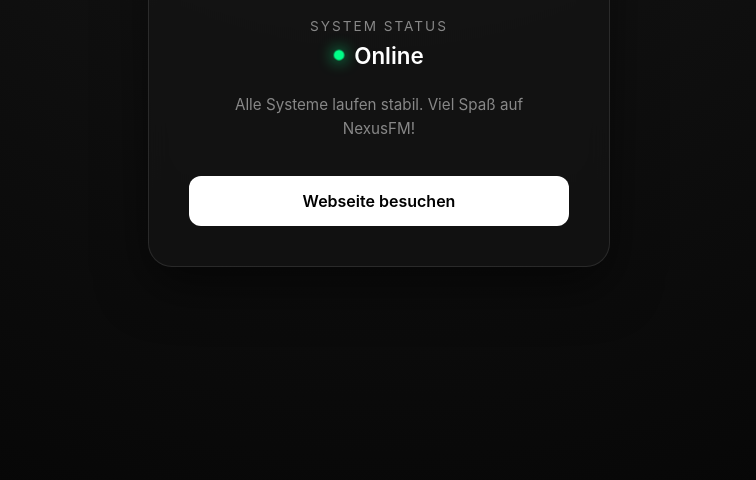
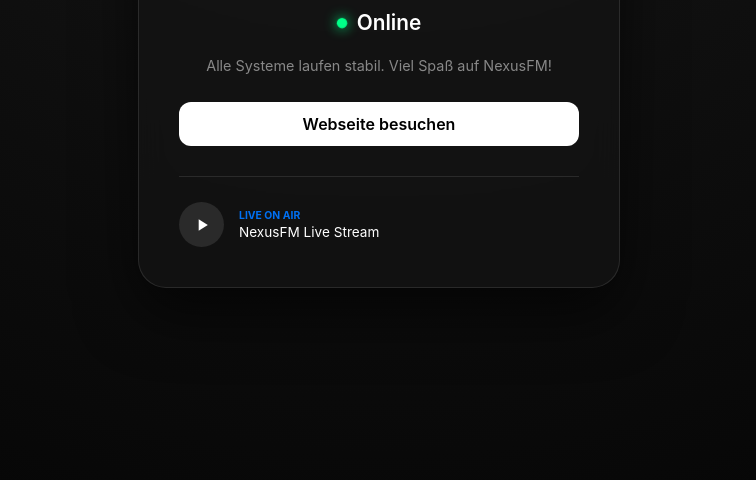
Before and after one commit to SOFTsorf/Nexusfm-status, a plain HTML site: page index.html in a window 1280 px wide. Shown: the part 320-800 px from the top of the page, without its empty margins (261-1017 px from the left). Drawn offline with Linux system fonts and the light colour scheme; no server answers.

Commit message:
Aktualisieren von index.html

```diff
--- a/index.html
+++ b/index.html
@@ -3,7 +3,7 @@
 <head>
     <meta charset="UTF-8">
     <meta name="viewport" content="width=device-width, initial-scale=1.0">
-    <title>NexusFM | System Status</title>
+    <title>NexusFM | Status & Player</title>
     <style>
         :root {
             --bg-color: #050505;
@@ -24,37 +24,33 @@
             display: flex;
             justify-content: center;
             align-items: center;
-            height: 100vh;
+            min-height: 100vh;
             margin: 0;
-            overflow: hidden;
         }
 
         .glass-card {
             background: var(--card-bg);
-            backdrop-filter: blur(12px);
-            -webkit-backdrop-filter: blur(12px);
+            backdrop-filter: blur(15px);
+            -webkit-backdrop-filter: blur(15px);
             border: 1px solid rgba(255, 255, 255, 0.1);
             padding: 40px;
-            border-radius: 24px;
+            border-radius: 28px;
             text-align: center;
             width: 100%;
-            max-width: 380px;
-            box-shadow: 0 20px 50px rgba(0, 0, 0, 0.5);
+            max-width: 400px;
+            box-shadow: 0 25px 60px rgba(0, 0, 0, 0.6);
         }
 
         .logo {
-            width: 120px;
+            width: 110px;
             height: auto;
-            margin-bottom: 30px;
-            filter: drop-shadow(0 0 10px rgba(255, 255, 255, 0.1));
+            margin-bottom: 25px;
+            filter: drop-shadow(0 0 10px rgba(255, 255, 255, 0.05));
         }
 
-        .status-container {
-            margin-bottom: 24px;
-        }
-
+        .status-container { margin-bottom: 20px; }
         .status-label {
-            font-size: 0.85rem;
+            font-size: 0.75rem;
             text-transform: uppercase;
             letter-spacing: 2px;
             color: var(--text-dim);
@@ -63,7 +59,7 @@
         }
 
         .status-value {
-            font-size: 1.4rem;
+            font-size: 1.3rem;
             font-weight: 600;
             display: flex;
             align-items: center;
@@ -71,24 +67,17 @@
             gap: 10px;
         }
 
-        /* Pulsierender Punkt für Live-Optik */
-        .status-dot {
-            height: 10px;
-            width: 10px;
-            border-radius: 50%;
-            display: inline-block;
-        }
-
-        .online .status-dot { background-color: var(--success); box-shadow: 0 0 15px var(--success); animation: pulse 2s infinite; }
-        .wartung .status-dot { background-color: var(--warning); box-shadow: 0 0 15px var(--warning); }
-        .offline .status-dot { background-color: var(--error); box-shadow: 0 0 15px var(--error); }
+        .status-dot { height: 10px; width: 10px; border-radius: 50%; }
+        .online .status-dot { background: var(--success); box-shadow: 0 0 12px var(--success); animation: pulse 2s infinite; }
+        .wartung .status-dot { background: var(--warning); box-shadow: 0 0 12px var(--warning); }
+        .offline .status-dot { background: var(--error); box-shadow: 0 0 12px var(--error); }
 
         .message {
-            font-size: 0.95rem;
+            font-size: 0.9rem;
             color: var(--text-dim);
-            line-height: 1.6;
-            margin-bottom: 35px;
-            padding: 0 10px;
+            line-height: 1.5;
+            margin-bottom: 25px;
+            min-height: 1.4rem;
         }
 
         .btn {
@@ -96,31 +85,82 @@
             text-decoration: none;
             background: var(--text-main);
             color: black;
-            padding: 14px;
+            padding: 12px;
             border-radius: 12px;
             font-weight: 600;
             transition: all 0.2s ease;
-            border: 1px solid transparent;
+            margin-bottom: 30px;
         }
 
-        .btn:hover {
-            background: transparent;
+        .btn:hover { transform: translateY(-2px); opacity: 0.9; }
+
+        /* --- MINI PLAYER STYLE --- */
+        .player-box {
+            border-top: 1px solid rgba(255, 255, 255, 0.1);
+            padding-top: 25px;
+            display: flex;
+            flex-direction: column;
+            align-items: center;
+        }
+
+        .player-controls {
+            display: flex;
+            align-items: center;
+            gap: 15px;
+            width: 100%;
+        }
+
+        #play-btn {
+            background: rgba(255, 255, 255, 0.1);
+            border: none;
             color: white;
-            border-color: rgba(255, 255, 255, 0.3);
-            transform: translateY(-2px);
+            width: 45px;
+            height: 45px;
+            border-radius: 50%;
+            cursor: pointer;
+            display: flex;
+            justify-content: center;
+            align-items: center;
+            transition: background 0.3s;
+        }
+
+        #play-btn:hover { background: rgba(255, 255, 255, 0.2); }
+
+        .track-info {
+            flex: 1;
+            text-align: left;
+            overflow: hidden;
+        }
+
+        .now-playing-label {
+            font-size: 0.65rem;
+            text-transform: uppercase;
+            color: var(--accent-blue);
+            font-weight: bold;
+            display: block;
+            margin-bottom: 2px;
+        }
+
+        #track-name {
+            font-size: 0.85rem;
+            white-space: nowrap;
+            overflow: hidden;
+            text-overflow: ellipsis;
+            display: block;
+            color: var(--text-main);
         }
 
         @keyframes pulse {
-            0% { transform: scale(0.95); opacity: 0.7; }
-            50% { transform: scale(1.05); opacity: 1; }
-            100% { transform: scale(0.95); opacity: 0.7; }
+            0% { opacity: 0.6; transform: scale(0.95); }
+            50% { opacity: 1; transform: scale(1.05); }
+            100% { opacity: 0.6; transform: scale(0.95); }
         }
     </style>
 </head>
 <body>
 
 <div class="glass-card">
-    <img src="nexusfm.png" alt="NexusFM Logo" class="logo">
+    <img src="nexusfm.png" alt="Logo" class="logo">
 
     <div class="status-container">
         <span class="status-label">System Status</span>
@@ -135,32 +175,73 @@
     <div id="nachricht" class="message"></div>
 
     <a href="#" id="webseite-link" class="btn">Webseite besuchen</a>
+
+    <div class="player-box">
+        <div class="player-controls">
+            <button id="play-btn" onclick="togglePlay()">
+                <svg id="play-icon" viewBox="0 0 24 24" width="20" height="20" fill="currentColor"><path d="M8 5v14l11-7z"/></svg>
+                <svg id="pause-icon" viewBox="0 0 24 24" width="20" height="20" fill="currentColor" style="display:none;"><path d="M6 19h4V5H6v14zm8-14v14h4V5h-4z"/></svg>
+            </button>
+            <div class="track-info">
+                <span class="now-playing-label">Live On Air</span>
+                <span id="track-name">Lädt Stream Info...</span>
+            </div>
+        </div>
+    </div>
 </div>
 
+<audio id="audio-player" src="https://stream.laut.fm/nexusfm-stream"></audio>
+
 <script>
-    async function loadStatus() {
+    const audio = document.getElementById('audio-player');
+    const playIcon = document.getElementById('play-icon');
+    const pauseIcon = document.getElementById('pause-icon');
+    const trackName = document.getElementById('track-name');
+
+    // 1. Status Logik (config.json)
+    async function updateStatus() {
         try {
-            // Cache-Busting, damit Änderungen in GitHub sofort sichtbar sind
-            const response = await fetch('config.json?t=' + Date.now());
-            const data = await response.json();
+            const res = await fetch('config.json?t=' + Date.now());
+            const data = await res.json();
+            document.getElementById('status-text').innerText = data.status;
+            document.getElementById('status-wrapper').className = data.statusClass;
+            document.getElementById('nachricht').innerText = data.nachricht || "";
+            document.getElementById('webseite-link').href = data.link;
+        } catch (e) { console.error("Status Error"); }
+    }
 
-            const statusWrapper = document.getElementById('status-wrapper');
-            const statusText = document.getElementById('status-text');
-            const messageEl = document.getElementById('nachricht');
-            const linkEl = document.getElementById('webseite-link');
-
-            statusText.innerText = data.status;
-            statusWrapper.className = data.statusClass; // online, wartung oder offline
-            messageEl.innerText = data.nachricht || "";
-            linkEl.href = data.link;
-
-        } catch (error) {
-            document.getElementById('status-text').innerText = "Verbindungsfehler";
-            document.getElementById('status-wrapper').className = "offline";
+    // 2. Player Logik
+    function togglePlay() {
+        if (audio.paused) {
+            audio.play();
+            playIcon.style.display = 'none';
+            pauseIcon.style.display = 'block';
+        } else {
+            audio.pause();
+            playIcon.style.display = 'block';
+            pauseIcon.style.display = 'none';
         }
     }
 
-    loadStatus();
+    // 3. Metadata Logik (Was läuft gerade?)
+    async function updateMetadata() {
+        try {
+            // Wir fragen die laut.fm API ab (Slug: nexusfm-stream)
+            const res = await fetch('https://api.laut.fm/station/nexusfm-stream/current_song');
+            const data = await res.json();
+            if (data && data.title) {
+                trackName.innerText = `${data.artist.name} - ${data.title}`;
+            }
+        } catch (e) {
+            trackName.innerText = "NexusFM Live Stream";
+        }
+    }
+
+    // Initialisierung & Intervalle
+    updateStatus();
+    updateMetadata();
+    setInterval(updateMetadata, 20000); // Alle 20 Sek. Song-Titel aktualisieren
+    setInterval(updateStatus, 60000);   // Jede Minute Status prüfen
 </script>
 
 </body>
```
